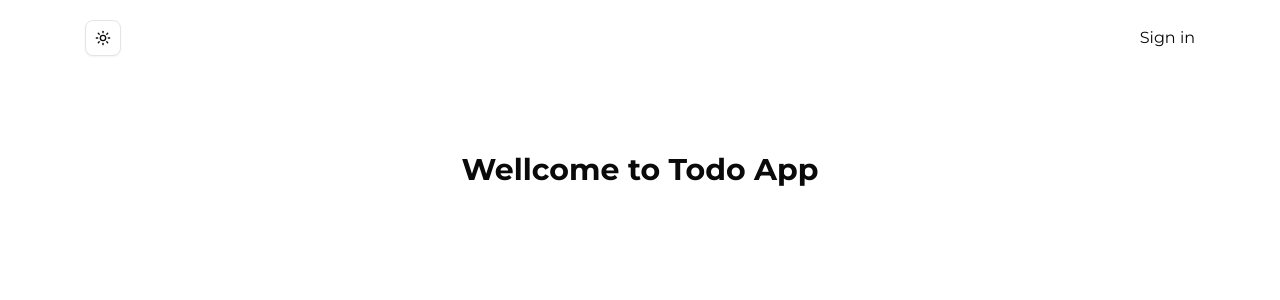
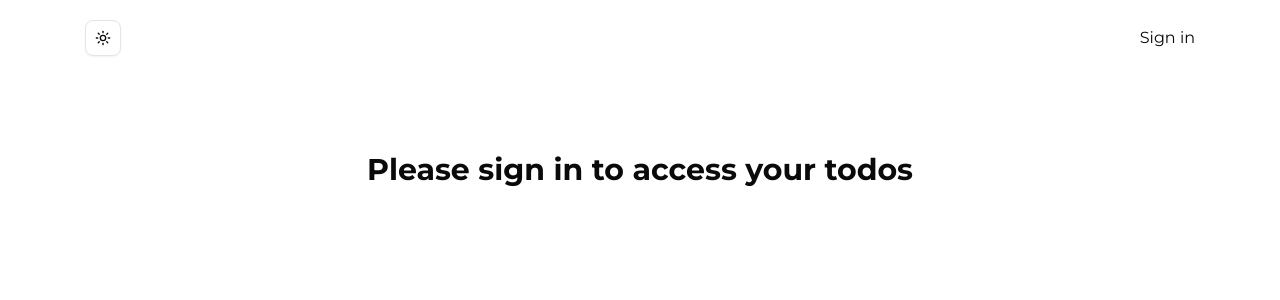
Before and after one commit to moelsayed089/full-stack-todo, a Next.js app: page / in a window 1280 px wide. Shown: the top 300 px of the page. Built offline with nearby package versions, Linux system fonts and the light colour scheme; no server answers.

Commit message:
chore:fixing error

```diff
--- a/app/page.tsx
+++ b/app/page.tsx
@@ -1,17 +1,30 @@
-// import { getUserTodoListAction } from "@/actions/todo.actions";
-// import AddTodoForm from "@/components/AddTodoForm";
-// import TodoTable from "@/components/TodoTable";
-// import { auth } from "@clerk/nextjs/server";
+import { getUserTodoListAction } from "@/actions/todo.actions";
+import AddTodoForm from "@/components/AddTodoForm";
+import TodoTable from "@/components/TodoTable";
+import { auth } from "@clerk/nextjs/server";
+
 async function Home() {
-  // const { userId } = await auth();
-  // const todo = await getUserTodoListAction(userId);
+  const { userId } = await auth();
+
+  if (!userId) {
+    return (
+      <div className="container mt-24">
+        <h1 className="text-3xl font-bold text-center">
+          Please sign in to access your todos
+        </h1>
+      </div>
+    );
+  }
+
+  const todos = await getUserTodoListAction(userId);
+
   return (
-    <div className="container mt-24 ">
-      <h1 className="text-3xl font-bold text-center">Wellcome to Todo App</h1>
-      {/* <div className="mb-4">
+    <div className="container mt-24">
+      <h1 className="text-3xl font-bold text-center">Welcome to Todo App</h1>
+      <div className="mb-4">
         <AddTodoForm userId={userId} />
-      </div> */}
-      {/* <TodoTable todos={todo} /> */}
+      </div>
+      <TodoTable todos={todos} />
     </div>
   );
 }
```
